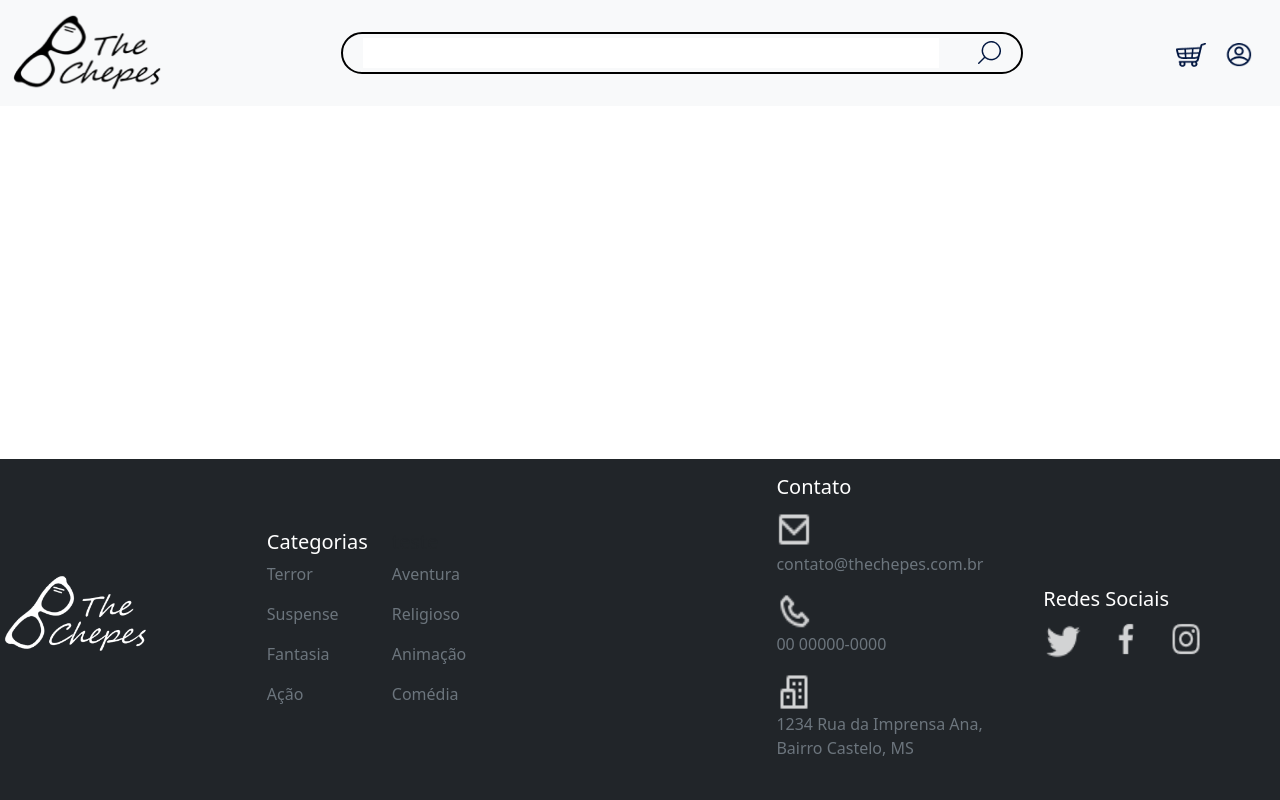
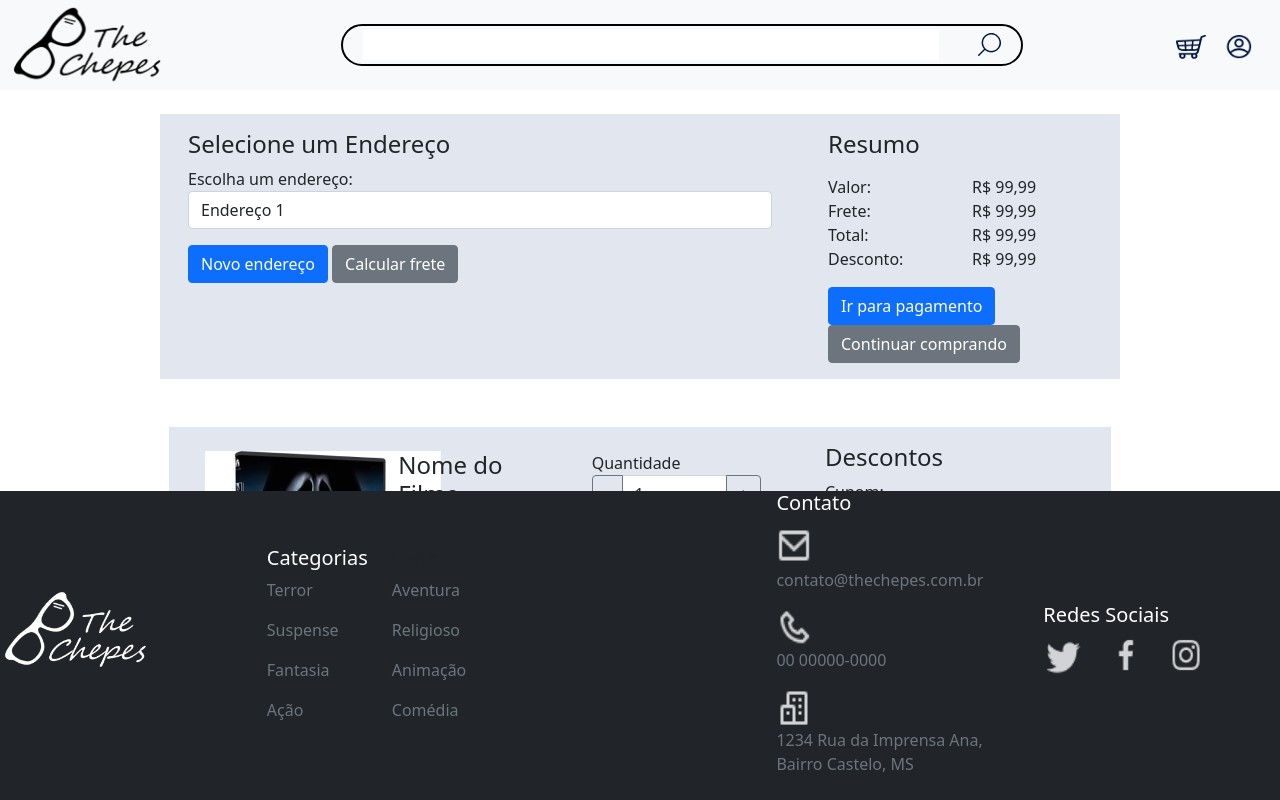
Before and after one commit to olhaopaoital/Chepes-Movie, a plain HTML site: page carrinho.html in a window 1280 px wide. Drawn offline with nearby package versions, Linux system fonts and the light colour scheme.

Commit message:
finalização 1º versão da tela de carrinho

```diff
--- a/carrinho.html
+++ b/carrinho.html
@@ -8,7 +8,7 @@
     <link href="https://cdn.jsdelivr.net/npm/bootstrap@5.1.3/dist/css/bootstrap.min.css" rel="stylesheet" integrity="sha384-1BmE4kWBq78iYhFldvKuhfTAU6auU8tT94WrHftjDbrCEXSU1oBoqyl2QvZ6jIW3" crossorigin="anonymous">
 </head>
 <body>
-    <header class="navbar navbar-light bg-light ">
+    <header class="navbar navbar-light bg-light py-0">
       <div class="d-flex container-fluid">
         <a class="navbar-brand ml-auto"  href="#">
           <img class="logo" src="./img/Logo_Branca.png" alt="">
@@ -33,8 +33,90 @@
       </div>
     </header>
 
+    <div class="container-fluid">
+      <d  iv class="row justify-content-center">
+          <div class="col-md-6 my-4" style="background-color: #E2E6EF;">
+              <div class="p-3">
+                <div class="form-group">
+                  <h4>Selecione um Endereço</h4>
+                  <label for="dropdown">Escolha um endereço:</label>
+                  <select class="form-control" id="dropdown">
+                      <option value="opcao1">Endereço 1</option>
+                      <option value="opcao2">Endereço 2</option>
+                      <option value="opcao3">Endereço 3</option>
+                  </select>
+              </div>
+              <div class="mt-3">
+                  <button type="button" class="btn btn-primary">Novo endereço</button>
+                  <button type="button" class="btn btn-secondary">Calcular frete</button>
+              </div>
+              </div>
+          </div>
+          <div class="col-md-6 col-lg-3 my-4" style="background-color: #E2E6EF;">
+            <div class="p-3">
+              <h4>Resumo</h4>
+              <div class="row mt-3">
+                <div class="col-md-6">
+                  <p class="mb-0">Valor:</p>
+                  <p class="mb-0">Frete:</p>
+                  <p class="mb-0">Total:</p>
+                  <p class="mb-0">Desconto:</p>
+                </div>
+                <div class="col-md-6">
+                  <p class="mb-0">R$ 99,99</p>
+                  <p class="mb-0">R$ 99,99</p>
+                  <p class="mb-0">R$ 99,99</p>
+                  <p class="mb-0">R$ 99,99</p>
+                </div>
+              </div>
+              <div class="mt-3">
+                <button type="button" class="btn btn-primary">Ir para pagamento</button>
+                <button type="button" class="btn btn-secondary">Continuar comprando</button>
+              </div>
+            </div>
+          </div>
+      <div class="row justify-content-center">
+          <div class="col-md-6 my-4" style="background-color: #E2E6EF;">
+            <div class="p-4">
+              <div class="row">
+                <div class="col-md-4">
+                  <img src="./img/Film_panico.png" alt="Produto">
+                </div>
+                <div class="col-md-4">
+                  <h4>Nome do Filme</h4>
+                  <p>Autor: Nome do Autor</p>
+                  <p>Preço: R$ XX.XX</p>
+                </div>
+
+                <div class="col-md-4">
+                  <label for="quantidade">Quantidade</label>
+                  <div class="input-group">
+                    <button class="btn btn-outline-secondary" type="button">-</button>
+                    <input type="text" class="form-control" id="quantidade" value="1">
+                    <button class="btn btn-outline-secondary" type="button">+</button>
+                  </div>
+                  <div class="col-md-4 text-right">
+                    <button class="btn btn-danger">Remover</button>
+                  </div>
+                </div>
+              </div>
+            </div>
+          </div>
+          <div class="col-md-6 col-lg-3 my-4" style="background-color: #E2E6EF;">
+            <div class="p-3">
+              <h4>Descontos</h4>
+              <div class="form-group">
+                <label for="cupom">Cupom:</label>
+                <input type="text" class="form-control" id="cupom">
+              </div>
+              <button type="button" class="btn btn-primary">Aplicar Cupom</button>
+            </div>
+          </div>
+      </div>
+  </div>
+
   <div class="container-fluid fixed-bottom">
-    <footer class="row row-cols-md-5 py-3 bg-dark mt-auto navbar fixed-bottom">
+    <footer class="row row-cols-md-5 py-0 bg-dark mt-auto navbar fixed-bottom">
       <div class="col mb-3 d-flex align-items-center ">
         <a href="/" class="mb-3 link-body-emphasis">
           <img class="logo" src="./img/Logo_Preto.png" alt="">
```
